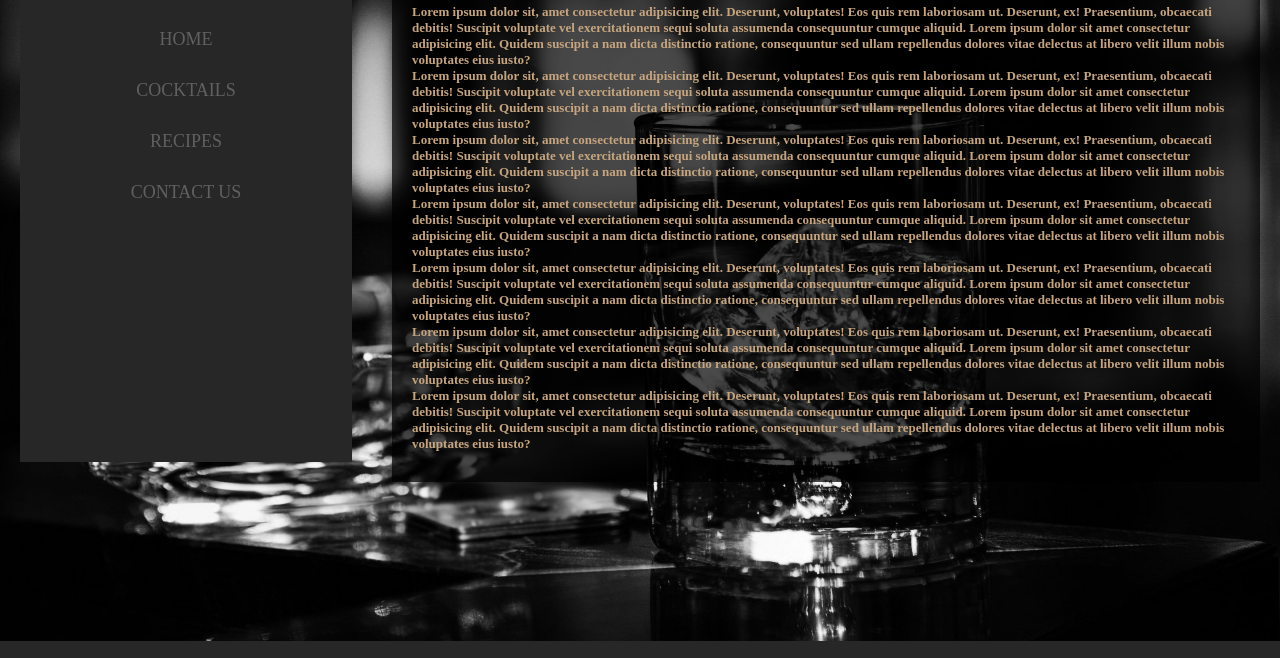
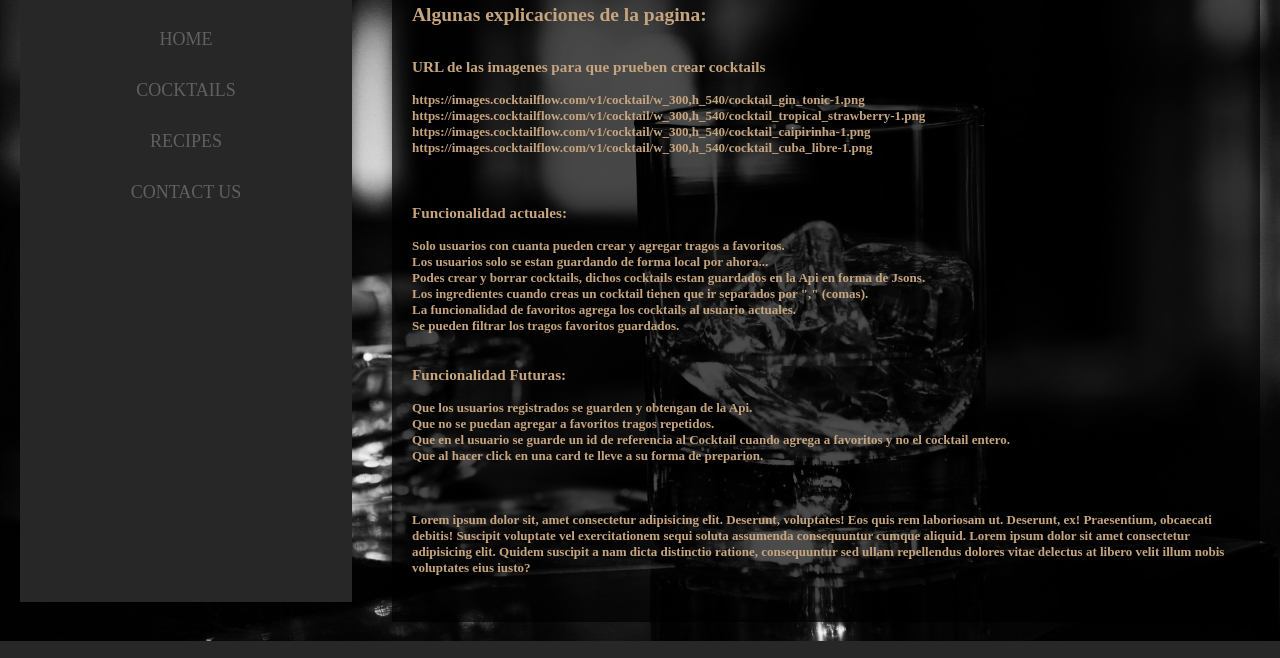
Before and after one commit to RooftopAcademy/pablo_canale_compartido, a plain HTML site: page index.html in a window 1280 px wide. Shown: the part 88-746 px from the top of the page. Drawn offline with nearby package versions, Linux system fonts and the light colour scheme.

Commit message:
RT Added the explanations of the web page

```diff
--- a/index.html
+++ b/index.html
@@ -63,10 +63,51 @@
 
             <main>
                 <div class="wrapper">
-                    <h1>Lorem ipsum dolor sit amet consectetur.</h1>
+                    <h1>WELCOME TO OWN COCKTAIL</h1>
                     <br>
                     <br>
                     <article>
+                        <h2>Algunas explicaciones de la pagina:</h2>
+                        <br>
+                        <br>
+                        <div>
+                            <h3>URL de las imagenes para que prueben crear cocktails</h3>
+                            <br>
+                            https://images.cocktailflow.com/v1/cocktail/w_300,h_540/cocktail_gin_tonic-1.png
+                            <br>
+                            https://images.cocktailflow.com/v1/cocktail/w_300,h_540/cocktail_tropical_strawberry-1.png
+                            <br>
+                            https://images.cocktailflow.com/v1/cocktail/w_300,h_540/cocktail_caipirinha-1.png
+                            <br>
+                            https://images.cocktailflow.com/v1/cocktail/w_300,h_540/cocktail_cuba_libre-1.png
+
+                        </div>
+                        <br>
+                        <br>
+                        <br>
+                        <div>
+                            <h3>Funcionalidad actuales: </h3>
+                            <br>
+                            Solo usuarios con cuanta pueden crear y agregar tragos a favoritos. <br>
+                            Los usuarios solo se estan guardando de forma local por ahora...<br>
+                            Podes crear y borrar cocktails, dichos cocktails estan guardados en la Api en forma de Jsons. <br>
+                            Los ingredientes cuando creas un cocktail tienen que ir separados por "," (comas).     <br>
+                            La funcionalidad de favoritos agrega los cocktails al usuario actuales.<br>
+                            Se pueden filtrar los tragos favoritos guardados.<br>
+                        </div>
+                        <br>
+                        <br>
+                        <div>
+                            <h3>Funcionalidad Futuras: </h3>
+                            <br>
+                            Que los usuarios  registrados se guarden y obtengan de la Api. <br>
+                            Que no se puedan agregar a favoritos tragos repetidos. <br>
+                            Que en el usuario se guarde un id de referencia al Cocktail cuando agrega a favoritos y no el cocktail entero. <br>
+                            Que al hacer click en una card te lleve a su forma de preparion. <br>
+                        </div>
+                        <br>
+                        <br>
+                        <br>
                         <div>
                             Lorem ipsum dolor sit, amet consectetur adipisicing elit. Deserunt, voluptates! Eos quis rem
                             laboriosam ut. Deserunt, ex! Praesentium, obcaecati debitis! Suscipit voluptate vel
@@ -75,54 +116,7 @@
                             distinctio ratione, consequuntur sed ullam repellendus dolores vitae delectus at libero
                             velit illum nobis voluptates eius iusto?
                         </div>
-                        <div>
-                            Lorem ipsum dolor sit, amet consectetur adipisicing elit. Deserunt, voluptates! Eos quis rem
-                            laboriosam ut. Deserunt, ex! Praesentium, obcaecati debitis! Suscipit voluptate vel
-                            exercitationem sequi soluta assumenda consequuntur cumque aliquid.
-                            Lorem ipsum dolor sit amet consectetur adipisicing elit. Quidem suscipit a nam dicta
-                            distinctio ratione, consequuntur sed ullam repellendus dolores vitae delectus at libero
-                            velit illum nobis voluptates eius iusto?
-                        </div>
-                        <div>
-                            Lorem ipsum dolor sit, amet consectetur adipisicing elit. Deserunt, voluptates! Eos quis rem
-                            laboriosam ut. Deserunt, ex! Praesentium, obcaecati debitis! Suscipit voluptate vel
-                            exercitationem sequi soluta assumenda consequuntur cumque aliquid.
-                            Lorem ipsum dolor sit amet consectetur adipisicing elit. Quidem suscipit a nam dicta
-                            distinctio ratione, consequuntur sed ullam repellendus dolores vitae delectus at libero
-                            velit illum nobis voluptates eius iusto?
-                        </div>
-                        <div>
-                            Lorem ipsum dolor sit, amet consectetur adipisicing elit. Deserunt, voluptates! Eos quis rem
-                            laboriosam ut. Deserunt, ex! Praesentium, obcaecati debitis! Suscipit voluptate vel
-                            exercitationem sequi soluta assumenda consequuntur cumque aliquid.
-                            Lorem ipsum dolor sit amet consectetur adipisicing elit. Quidem suscipit a nam dicta
-                            distinctio ratione, consequuntur sed ullam repellendus dolores vitae delectus at libero
-                            velit illum nobis voluptates eius iusto?
-                        </div>
-                        <div>
-                            Lorem ipsum dolor sit, amet consectetur adipisicing elit. Deserunt, voluptates! Eos quis rem
-                            laboriosam ut. Deserunt, ex! Praesentium, obcaecati debitis! Suscipit voluptate vel
-                            exercitationem sequi soluta assumenda consequuntur cumque aliquid.
-                            Lorem ipsum dolor sit amet consectetur adipisicing elit. Quidem suscipit a nam dicta
-                            distinctio ratione, consequuntur sed ullam repellendus dolores vitae delectus at libero
-                            velit illum nobis voluptates eius iusto?
-                        </div>
-                        <div>
-                            Lorem ipsum dolor sit, amet consectetur adipisicing elit. Deserunt, voluptates! Eos quis rem
-                            laboriosam ut. Deserunt, ex! Praesentium, obcaecati debitis! Suscipit voluptate vel
-                            exercitationem sequi soluta assumenda consequuntur cumque aliquid.
-                            Lorem ipsum dolor sit amet consectetur adipisicing elit. Quidem suscipit a nam dicta
-                            distinctio ratione, consequuntur sed ullam repellendus dolores vitae delectus at libero
-                            velit illum nobis voluptates eius iusto?
-                        </div>
-                        <div>
-                            Lorem ipsum dolor sit, amet consectetur adipisicing elit. Deserunt, voluptates! Eos quis rem
-                            laboriosam ut. Deserunt, ex! Praesentium, obcaecati debitis! Suscipit voluptate vel
-                            exercitationem sequi soluta assumenda consequuntur cumque aliquid.
-                            Lorem ipsum dolor sit amet consectetur adipisicing elit. Quidem suscipit a nam dicta
-                            distinctio ratione, consequuntur sed ullam repellendus dolores vitae delectus at libero
-                            velit illum nobis voluptates eius iusto?
-                        </div>
+                        <br>
 
                     </article>
 
```
